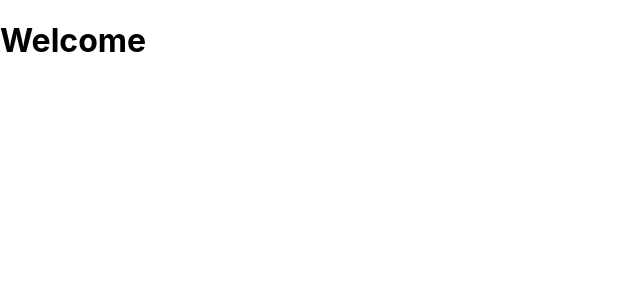
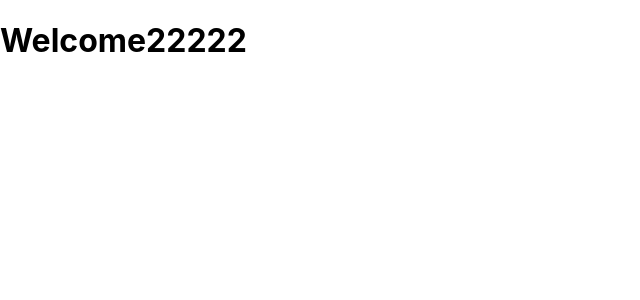
Before and after one commit to stephszxc/OrientPearl, a React (Create React App) app: page / in a window 1280 px wide. Shown: the top 300 px of the page, without its empty margins (0-640 px from the left). Built offline with nearby package versions, Linux system fonts and the light colour scheme.

Commit message:
Initial Commit

```diff
--- a/src/App.js
+++ b/src/App.js
@@ -4,7 +4,7 @@ import './App.css';
 
 function App() {
   return (
-      <h1>Welcome</h1>
+      <h1>Welcome22222</h1>
 
   );
 }
```
